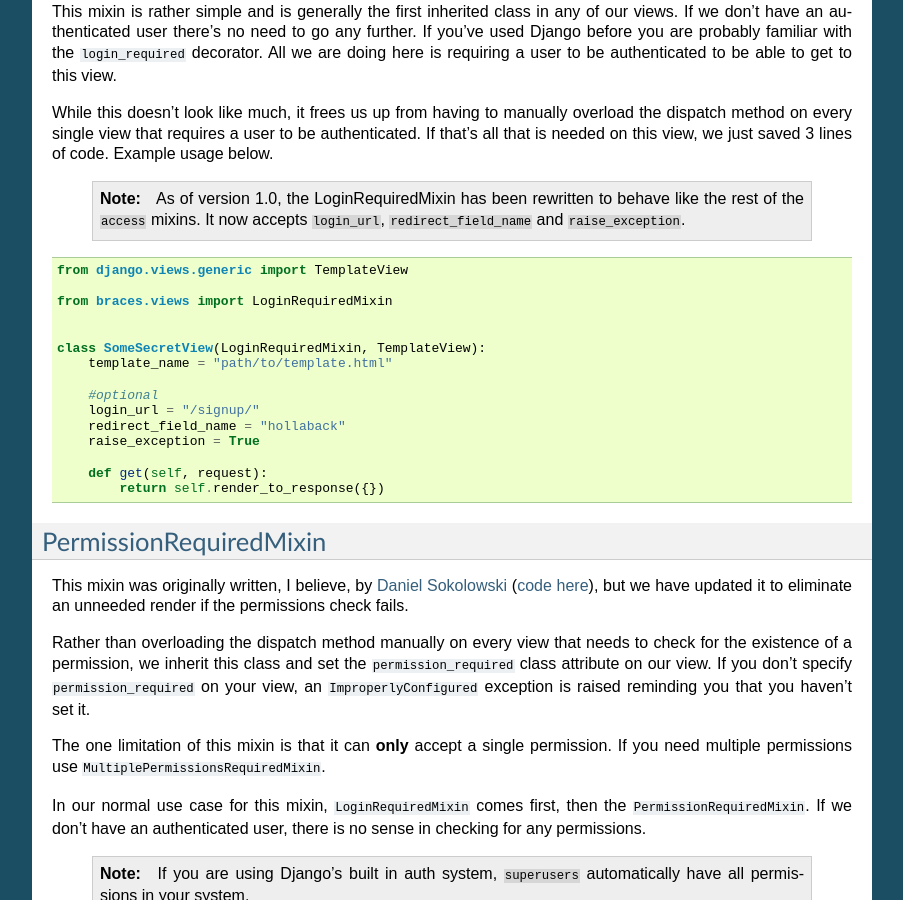
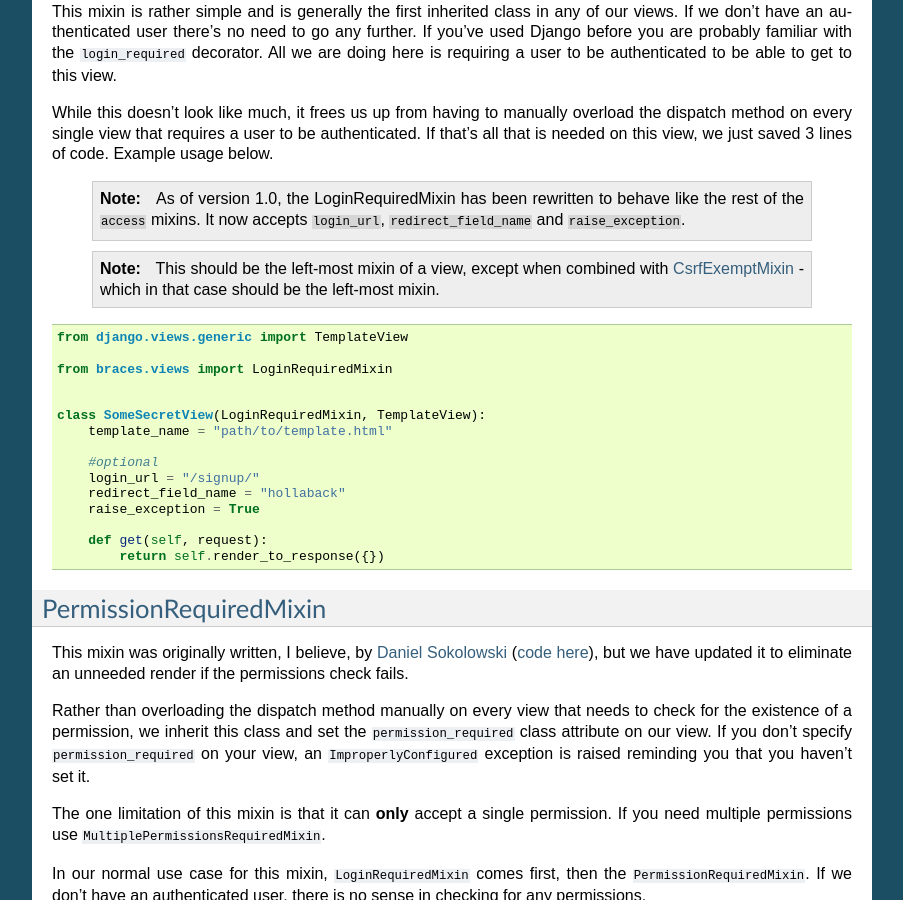
Before and after one commit to brack3t/django-braces, a Sphinx documentation site: the page built from docs/access.rst, in a window 1280 px wide and 900 px high, scrolled down 611 px. Shown: the whole window, without its empty margins (198-1101 px from the left). Built offline with Sphinx 7.4.7, drawn with Linux system fonts in a browser that asks for light colours.

Commit message:
Explain which mixins need to be left-most.

```diff
--- a/docs/access.rst
+++ b/docs/access.rst
@@ -25,6 +25,10 @@ While this doesn't look like much, it frees us up from having to manually overlo
     .. note::
         As of version 1.0, the LoginRequiredMixin has been rewritten to behave like the rest of the ``access`` mixins. It now accepts ``login_url``, ``redirect_field_name``
         and ``raise_exception``.
+
+    .. note::
+
+        This should be the left-most mixin of a view, except when combined with :ref:`CsrfExemptMixin` - which in that case should be the left-most mixin.
 
 ::
 
--- a/docs/form.rst
+++ b/docs/form.rst
@@ -11,6 +11,10 @@ CsrfExemptMixin
 ---------------
 
 If you have Django's `CSRF protection` middleware enabled you can exempt views using the `csrf_exempt` decorator. This mixin exempts POST requests from the CSRF protection middleware without requiring that you decorate the ``dispatch`` method.
+
+    .. note::
+
+        This should always be the left-most mixin of a view.
 
 ::
 
```
